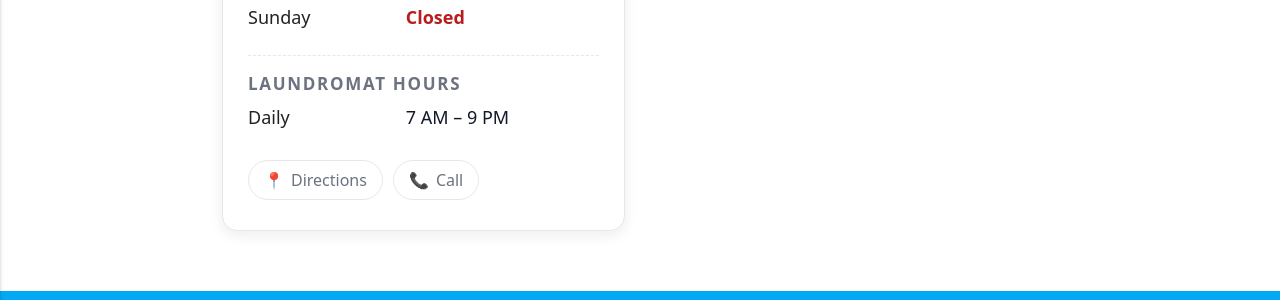
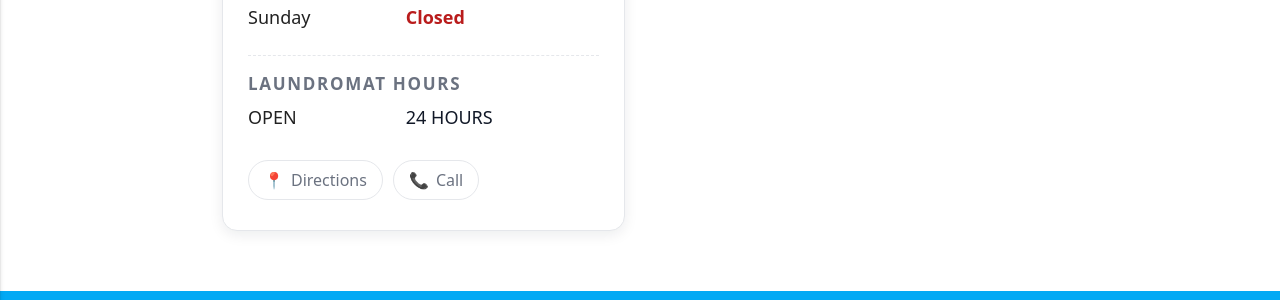
Before and after one commit to sharpcleanersnj/sharpcleanersnj.github.io, a Jekyll site: the page built from _pages/locations.md, in a window 1280 px wide and 900 px high, scrolled down 2067 px. Shown: the part 307-607 px from the top of the window. Built offline with Jekyll 4.4.1, drawn with Linux system fonts in a browser that asks for light colours; nearby versions of some CDN libraries.

Commit message:
Update locations.md

```diff
--- a/_pages/locations.md
+++ b/_pages/locations.md
@@ -423,8 +423,8 @@ permalink: /locations/
       <div class="hours-block">
         <div class="hours-title">Laundromat Hours</div>
         <div class="hours-list">
-          <span class="hours-day">Daily</span>
-          <span class="hours-time">7 AM – 9 PM</span>
+          <span class="hours-day">OPEN</span>
+          <span class="hours-time">24 HOURS</span>
         </div>
       </div>
 
```
